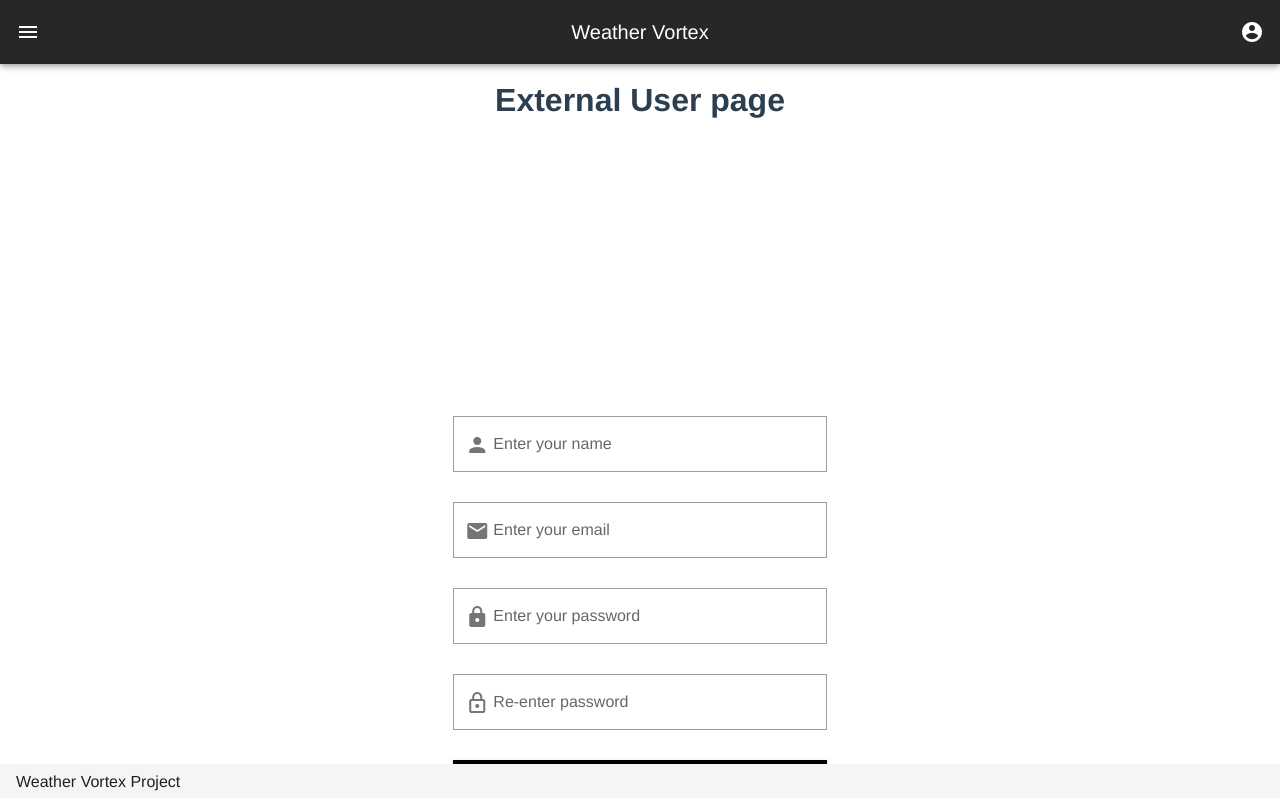
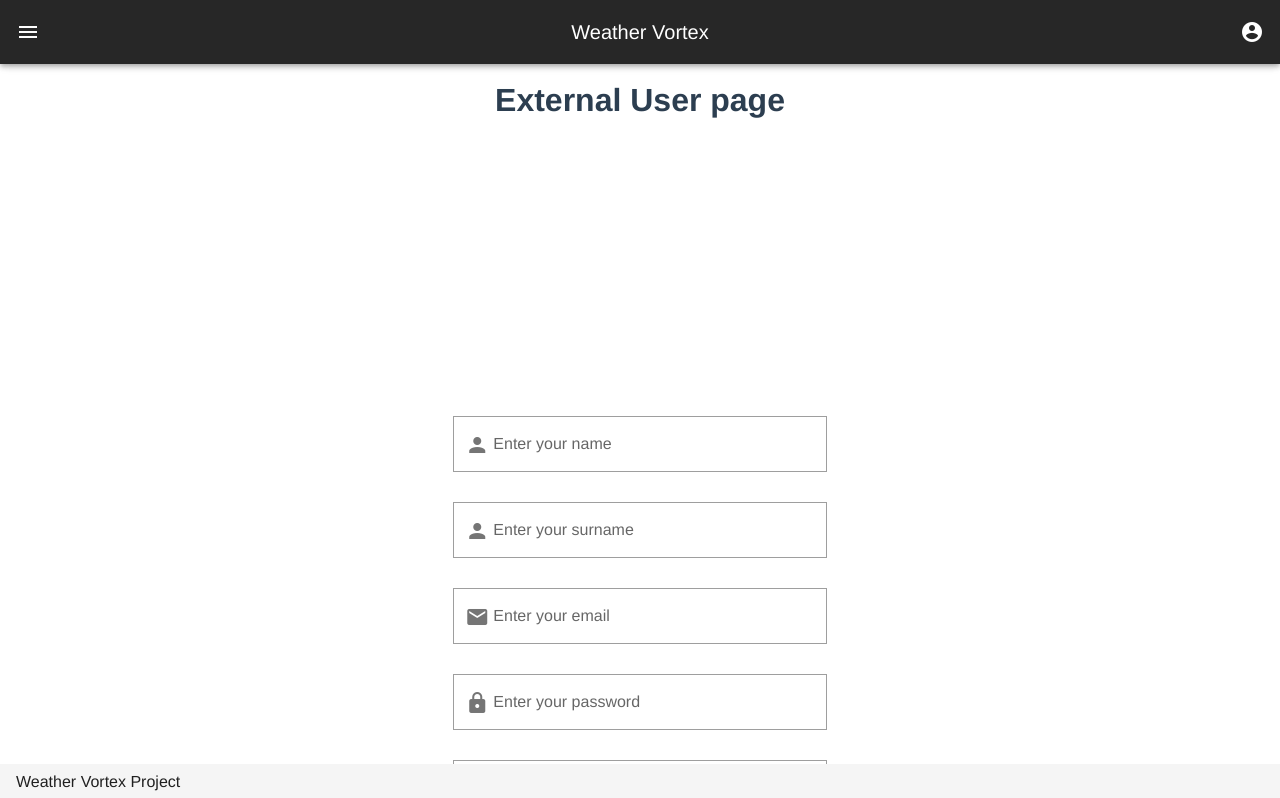
Before and after one commit to Weather-Vortex/weather-vortex-client, a Vue app: page /#/user/register in a window 1280 px wide. Shown: the top 798 px of the page. Built offline with nearby package versions, Linux system fonts and the light colour scheme.

Commit message:
first form for registration!

```diff
--- a/src/views/users/Register.vue
+++ b/src/views/users/Register.vue
@@ -7,11 +7,12 @@
           <v-col cols="12" sm="8" md="4" lg="4">
             <v-card elevation="0">
 
-                <v-img src="@/assets/logo.png" alt="Fedorae Education Log" contain height="200"></v-img>
+                <v-img src="@/assets/logo.png" alt="Weather Vortex logo" contain height="200"></v-img>
 
               <v-card-text>
                 <v-form>
                   <v-text-field label="Enter your name" name="name" prepend-inner-icon="mdi-account" type="text" class="rounded-0" outlined></v-text-field>
+                  <v-text-field label="Enter your surname" name="surname" prepend-inner-icon="mdi-account" type="text" class="rounded-0" outlined></v-text-field>
                   <v-text-field label="Enter your email" name="email" prepend-inner-icon="mdi-email" type="email" class="rounded-0" outlined></v-text-field>
                   <v-text-field label="Enter your password" name="password" prepend-inner-icon="mdi-lock" type="password" class="rounded-0" outlined></v-text-field>
                   <v-text-field label="Re-enter password" name="password" prepend-inner-icon="mdi-lock-outline" type="password" class="rounded-0" outlined></v-text-field>
```
